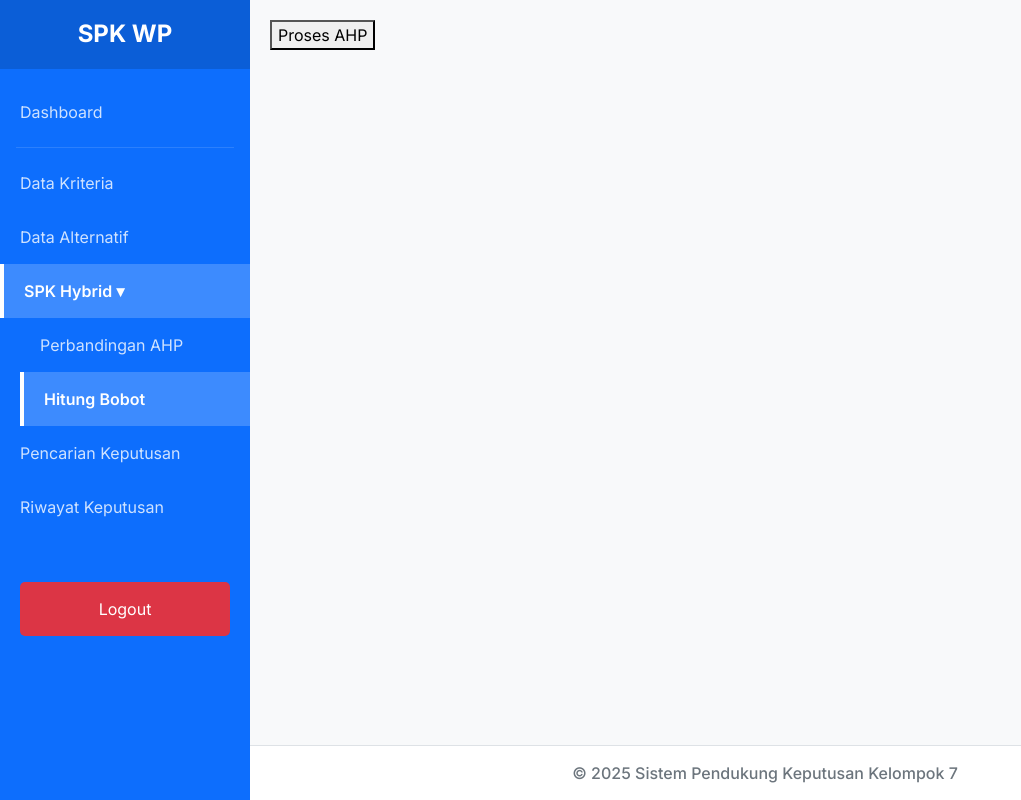
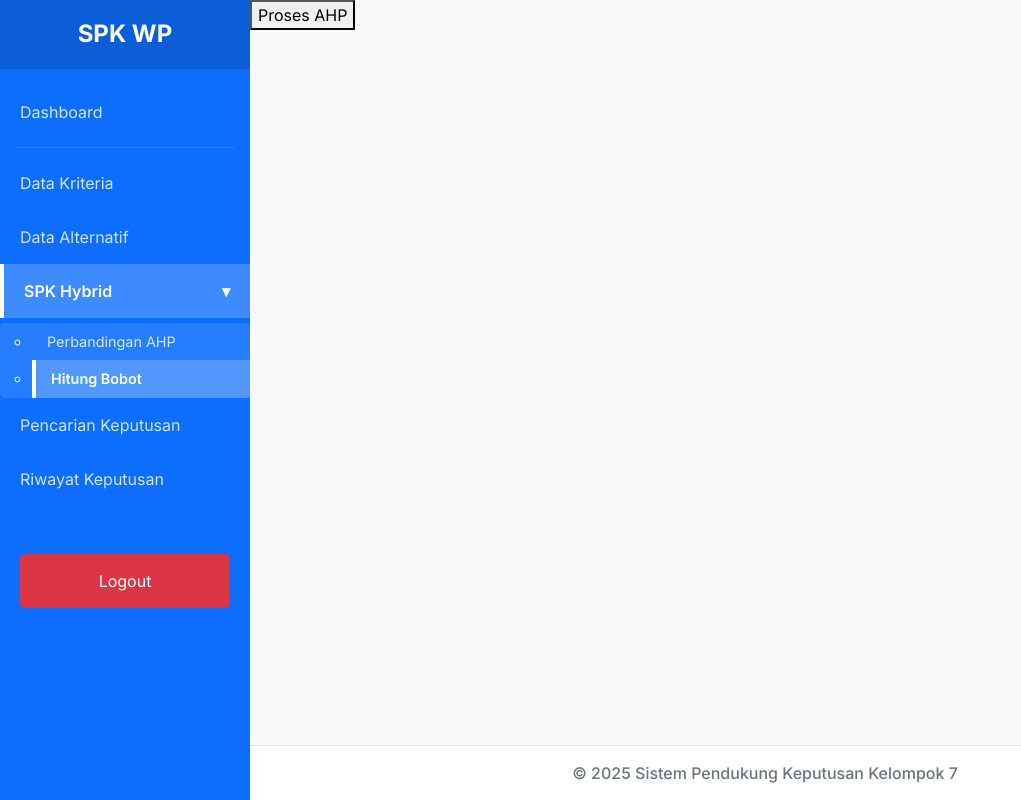
Before and after one commit to Ahmadnaseh18/SPK-WP, a PHP site: page /ahp/hitung.php in a window 1280 px wide. Shown: the whole page, without its empty margins (0-1021 px from the left). Run offline with PHP 8.4, Linux system fonts and the light colour scheme; the visitor is signed in with stand-in values (Sample User, id 1).

Commit message:
Apdet apdet

```diff
--- a/template/header.php
+++ b/template/header.php
@@ -113,14 +113,20 @@ if (!isset($_SESSION['login'])) {
         }
 
         .submenu {
-            display: none;
-            list-style: none;
-            padding-left: 20px;
-        }
-
-        .menu-item>a {
-            cursor: pointer;
-        }
+    background: rgba(255, 255, 255, 0.1);
+    margin-top: 5px;
+    border-radius: 5px;
+}
+.submenu li a {
+    font-size: 0.9em;
+    padding: 8px 15px !important;
+    display: block;
+    color: #fff;
+    text-decoration: none;
+}
+.submenu li a:hover {
+    background: rgba(255, 255, 255, 0.2);
+}
     </style>
 </head>
 
--- a/template/sidebar.php
+++ b/template/sidebar.php
@@ -1,12 +1,7 @@
 <?php
-// Mendapatkan nama file yang sedang dibuka
 $current_page = basename($_SERVER['PHP_SELF']);
-// Mendapatkan nama folder tempat file ini dijalankan
 $current_dir = basename(dirname($_SERVER['PHP_SELF']));
-
-// Logika prefix: jika di dalam folder (pages/ahp/auth), naik 1 tingkat. Jika di root, kosongkan.
 $prefix = ($current_dir != 'SPK-WP' && $current_dir != 'htdocs') ? '../' : '';
-
 $isAHP = in_array($current_page, [
     'perbandingan.php',
     'hitung.php'
@@ -34,11 +29,10 @@ $isAHP = in_array($current_page, [
         </li>
 
         <li class="menu-item <?= $isAHP ? 'active' : '' ?>">
-      <a href="javascript:void(0)" id="btnHybrid">
-        SPK Hybrid ▾
+            <a id="btnHybrid">
+                SPK Hybrid <span class="float-end">▾</span>
             </a>
-
-      <ul id="submenu" class="submenu" style="<?= $isAHP ? 'display:block' : 'display:none' ?>">
+            <ul class="submenu <?= $isAHP ? 'show-submenu' : '' ?>">
                 <li class="<?= ($current_page == 'perbandingan.php') ? 'active' : '' ?>">
                     <a href="<?= $prefix ?>ahp/perbandingan.php">Perbandingan AHP</a>
                 </li>
@@ -62,16 +56,27 @@ $isAHP = in_array($current_page, [
     </ul>
 </nav>
 
-<div id="content" class="content">
+<script>
+document.addEventListener('DOMContentLoaded', function () {
+    const btn = document.getElementById('btnHybrid');
+    const submenu = btn.nextElementSibling; // ambil <ul class="submenu">
 
-<script>
-// Skrip untuk toggle submenu hybrid
-document.getElementById('btnHybrid').addEventListener('click', function() {
-    var submenu = document.getElementById('submenu');
-    if (submenu.style.display === 'none' || submenu.style.display === '') {
-        submenu.style.display = 'block';
-    } else {
-        submenu.style.display = 'none';
-    }
+    if (!btn || !submenu) return;
+
+    btn.addEventListener('click', function (e) {
+        e.preventDefault();
+        e.stopPropagation();
+        submenu.classList.toggle('show-submenu');
+    });
 });
 </script>
+
+<style>
+/* Pastikan submenu menggunakan style header.css */
+.submenu {
+    display: none;
+}
+.submenu.show-submenu {
+    display: block;
+}
+</style>
```
Lines whose indentation alone changed are shown as unchanged.
